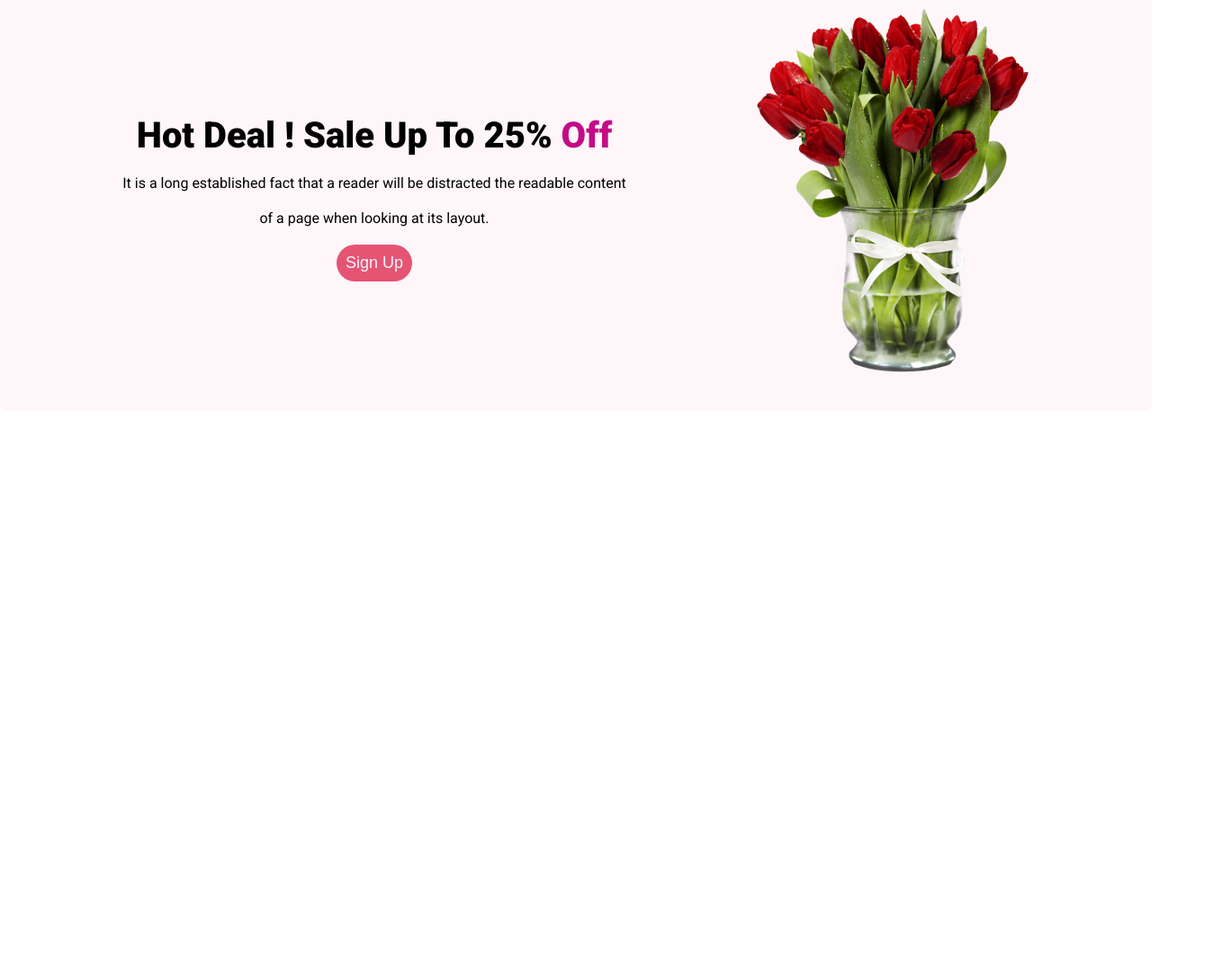
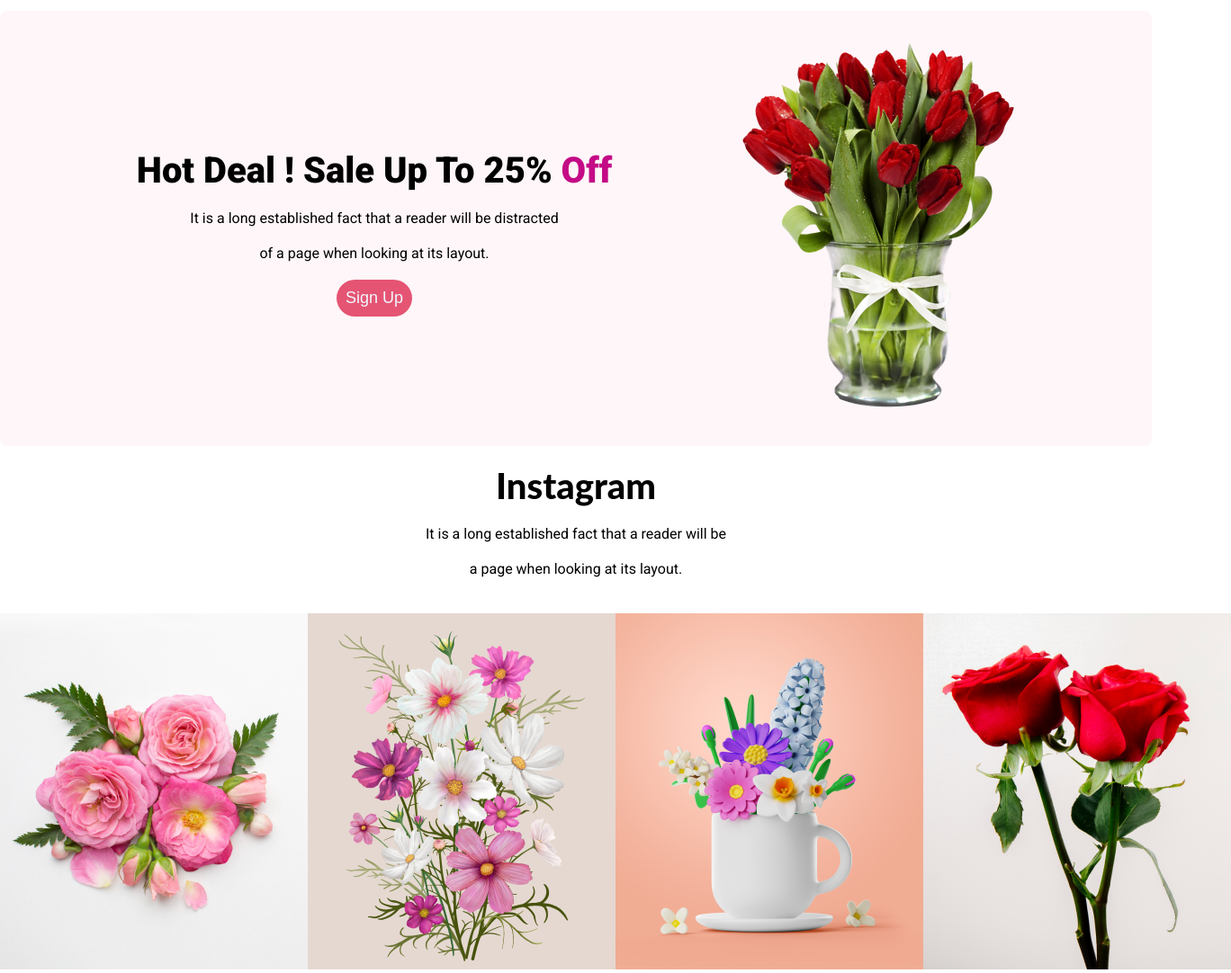
Before and after one commit to Rasel91/Flowerassingment-reset, a plain HTML site: page index.html in a window 1280 px wide. Shown: the part 1732-2814 px from the top of the page at 90% size, 1368 px wide, since content can reach past the window. Before the commit the page ends 2189 px from the top, so only its background shows below. Drawn offline with Linux system fonts and the light colour scheme.

Commit message:
Instagram section add

```diff
--- a/index.html
+++ b/index.html
@@ -58,9 +58,9 @@
         <section>
             <div class="featured">
                 <h1>Our Featured Flowers</h1>
-                <p>It is a long established fact that a reader will be distracted by the readable content of a page when
-                    looking at its
-                    layout.</p>
+                <p>It is a long established fact that a reader will </p>
+                <p> the readable content of a page when
+                </p>
             </div>
 
             <div class="featured_gallary">
@@ -95,7 +95,7 @@
             <div class="hot_del">
                 <div class="hot_deltext">
                     <h1>Hot Deal ! Sale Up To 25% <span class="hot_del_off">Off</span></h1>
-                    <p>It is a long established fact that a reader will be distracted the readable content</p>
+                    <p>It is a long established fact that a reader will be distracted </p>
                     <p> of a page when
                         looking at its
                         layout.</p>
@@ -107,11 +107,33 @@
 
             </div>
         </section>
-
-
-
+        <!-- Instagram Flowers -->
+        <section>
+            <div class="featured">
+                <h1>Instagram</h1>
+                <p>It is a long established fact that a reader will be </p>
+                <p>a page when
+                    looking at its
+                    layout.</p>
+                </p>
+            </div>
+            <div class="featured_gallary">
+                <div>
+                    <img src="/Flower Asset/Flower 01.png" alt="">
+                </div>
+                <div>
+                    <img src="/Flower Asset/Rectangle 4.png" alt="">
+                    <!-- <a href="#">Pink Flower Tree</a> -->
+                </div>
+                <div>
+                    <img src="/Flower Asset/Rectangle 5.png" alt="">
+                </div>
+                <div>
+                    <img src="/Flower Asset/Rectangle 6.png" alt="">
+                </div>
+            </div>
+        </section>
     </main>
-
 
     <footer>
 
```
